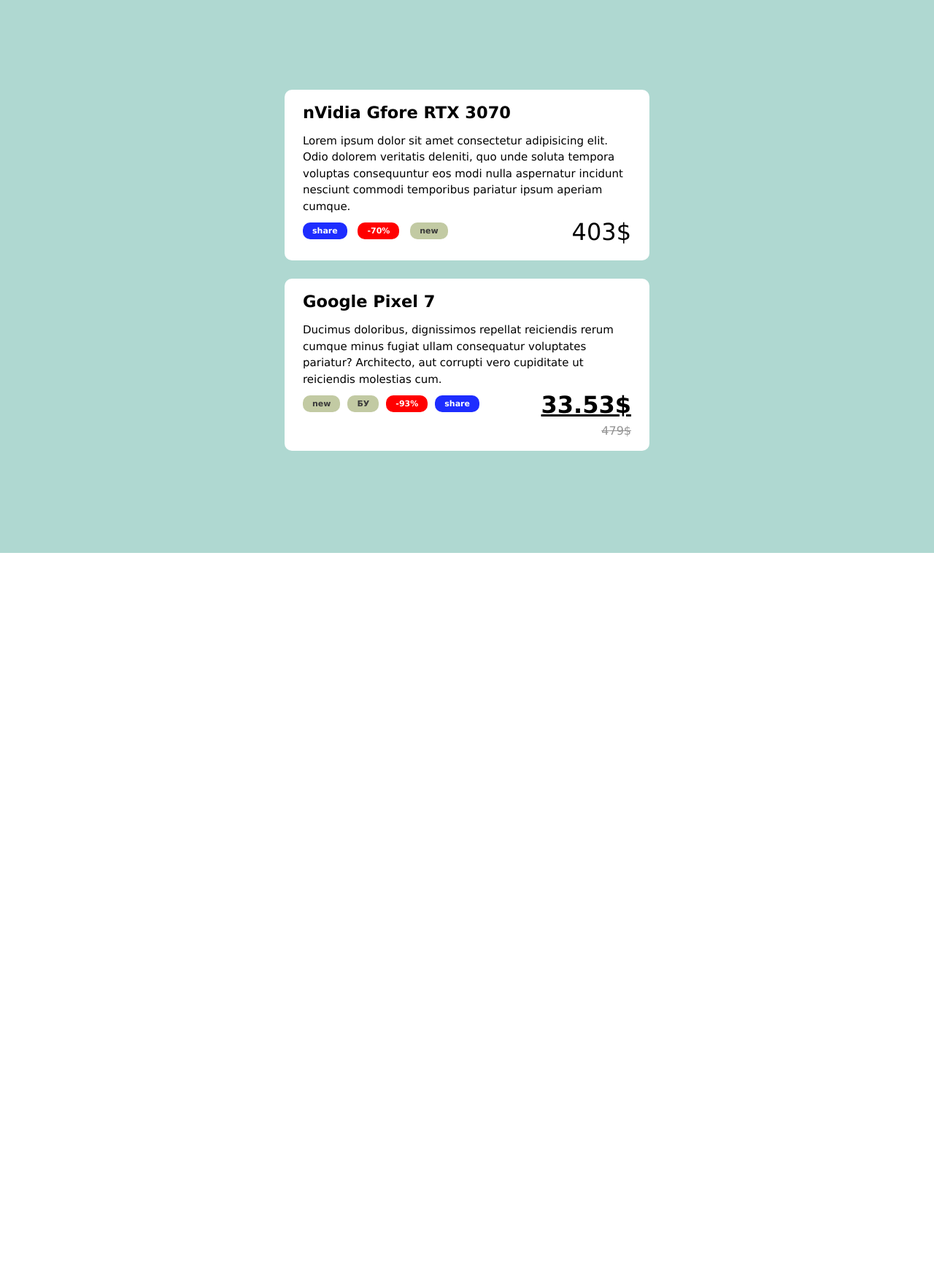
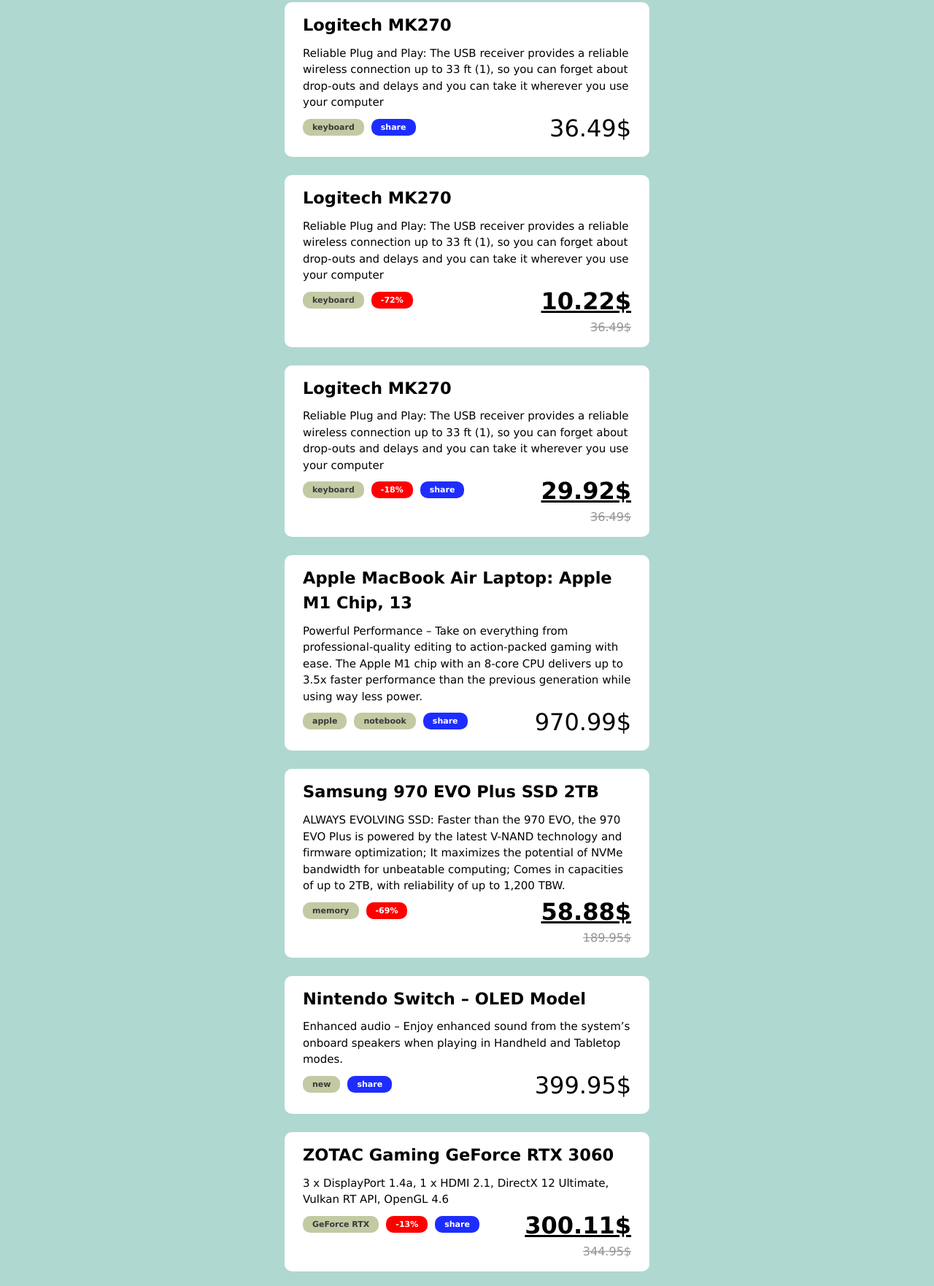
Before and after one commit to father-lox/labs_desing-patterns_decorator, a website with bundled scripts: page index.html in a window 1280 px wide. Shown: the part 42-1805 px from the top of the page at 73% size. Before the commit the page ends 800 px from the top, so only its background shows below. Built offline with nearby package versions, Linux system fonts and the light colour scheme.

Commit message:
Add real data. Fix logic setting lables

```diff
--- a/index.html
+++ b/index.html
@@ -12,22 +12,6 @@
 <body>
     <main id="app" class="app">
         <ul class="list-poroducts">
-            <li class="product-card">
-                <h2 class="product-card__name">nVidia Gfore RTX 3070</h2>
-                <p class="product-card__description">Lorem ipsum dolor sit amet consectetur adipisicing elit. Odio
-                    dolorem veritatis deleniti, quo unde soluta tempora voluptas consequuntur eos modi nulla aspernatur
-                    incidunt nesciunt commodi temporibus pariatur ipsum aperiam cumque.</p>
-                <div class="product-card__lables">
-                    <span class="product-card__lable product-card__lable_share">share</span>
-                    <span class="product-card__lable product-card__lable_discount">-70%</span>
-                    <span class="product-card__lable product-card__lable_status">new</span>
-                </div>
-                <div class="product-card__price-section">
-                    <p class="product-card__price">403$</p>
-                    <!-- <p class="product-card__price product-card__price_with-share">403$</p> -->
-                    <!-- <p class="product-card__price product-card__price_before-share">403$</p> -->
-                </div>
-            </li>
         </ul>
     </main>
 
--- a/source/data.ts
+++ b/source/data.ts
@@ -1,5 +1,42 @@
 import Product from "./Product.js";
 
-export default [
+const productArray: Product[] = [
+    new Product(
+        'Logitech MK270',
+        'Reliable Plug and Play: The USB receiver provides a reliable wireless connection up to 33 ft (1), so you can forget about drop-outs and delays and you can take it wherever you use your computer ',
+        36.49,
+        ['keyboard']
+    ),
+    new Product(
+        'Apple AirPods (2nd Generation)',
+        'Effortless setup, in-ear detection, and automatic switching for a magical experience. Easily share audio between two sets of AirPods on your iPhone, iPad, iPod touch, or Apple TV ',
+        17.95,
+        ['apple', 'headphones']
+    ),
+    new Product(
+        'Apple MacBook Air Laptop: Apple M1 Chip, 13',
+        'Powerful Performance – Take on everything from professional-quality editing to action-packed gaming with ease. The Apple M1 chip with an 8-core CPU delivers up to 3.5x faster performance than the previous generation while using way less power.',
+        970.99,
+        ['apple', 'notebook']
+    ),
+    new Product(
+        'Samsung 970 EVO Plus SSD 2TB',
+        'ALWAYS EVOLVING SSD: Faster than the 970 EVO, the 970 EVO Plus is powered by the latest V-NAND technology and firmware optimization; It maximizes the potential of NVMe bandwidth for unbeatable computing; Comes in capacities of up to 2TB, with reliability of up to 1,200 TBW.',
+        189.95,
+        ['memory']
+    ),
+    new Product(
+        'Nintendo Switch – OLED Model',
+        'Enhanced audio – Enjoy enhanced sound from the system’s onboard speakers when playing in Handheld and Tabletop modes.',
+        399.95,
+        ['new']
+    ),
+    new Product(
+        'ZOTAC Gaming GeForce RTX 3060 ',
+        '3 x DisplayPort 1.4a, 1 x HDMI 2.1, DirectX 12 Ultimate, Vulkan RT API, OpenGL 4.6 ',
+        344.95,
+        ['GeForce RTX']
+    )
+];
 
-]
+export default productArray;
--- /dev/null
+++ b/source/generateDiscount.ts
@@ -0,0 +1,3 @@
+export default function generateDiscount() {
+    return Math.floor(Math.random() * (91 - 5) + 5);
+}
--- a/source/index.ts
+++ b/source/index.ts
@@ -2,19 +2,20 @@
 import Product from "./Product.js";
 import DecoratorDiscountLable from "./Decorators/DecoratorDiscountLable.js";
 import DecoratorShareLable from "./Decorators/DecoratorShareLable.js";
-
-
-const googlePixel7: Product = new Product(
-    'Google Pixel 7',
-    'Ducimus doloribus, dignissimos repellat reiciendis rerum cumque minus fugiat ullam consequatur voluptates pariatur? Architecto, aut corrupti vero cupiditate ut reiciendis molestias cum.',
-    479,
-    ['new', 'БУ']);
+import productArray from './data.js';
+import getShareDescription from "./shareList.js";
+import generateDiscount from "./generateDiscount.js";
 
 const app: HTMLUListElement= document.querySelector('#app .list-poroducts') as HTMLUListElement;
 
-// new DecoratorDiscountLable(new ProductCard(), ).render(app, googlePixel7);
-
-app.append(
-    new DecoratorShareLable(
-        new DecoratorDiscountLable(
-            new ProductCard(), 93), 'reiciendis rerum cumque minus fugiat ullam consequatur').render(googlePixel7));
+productArray.forEach((product, index) => {
+    if (index % 2 === 0) {
+        app.append(new DecoratorShareLable(new ProductCard(), getShareDescription()).render(product));
+    }
+    if (index % 3 === 0) {
+        app.append(new DecoratorDiscountLable(new ProductCard(), generateDiscount()).render(product));
+    }
+    if (index % 5 === 0) {
+        app.append(new DecoratorShareLable(new DecoratorDiscountLable(new ProductCard(), generateDiscount()), getShareDescription()).render(product));
+    }
+});
--- /dev/null
+++ b/source/shareList.ts
@@ -0,0 +1,9 @@
+let shareList = [
+    'حول استنكار  النشوة وتمجيد الألم',
+    'ฯ໐น kຖ໐ຟ thē ງrค๓๓ฯŞ คrē ค ว໐kē ຟhēຖ fนtนrē ໓໐ēŞຖ\'t ຟiຖ ๖ēŞt ēงērฯthiຖງ',
+    '布尔代数上何时存在正测度的问题'
+]
+
+export default function getShareDescription() {
+    return shareList[Math.floor(Math.random() * shareList.length)];
+}
```
Also changed, not shown: README.MD, 1 other file.
